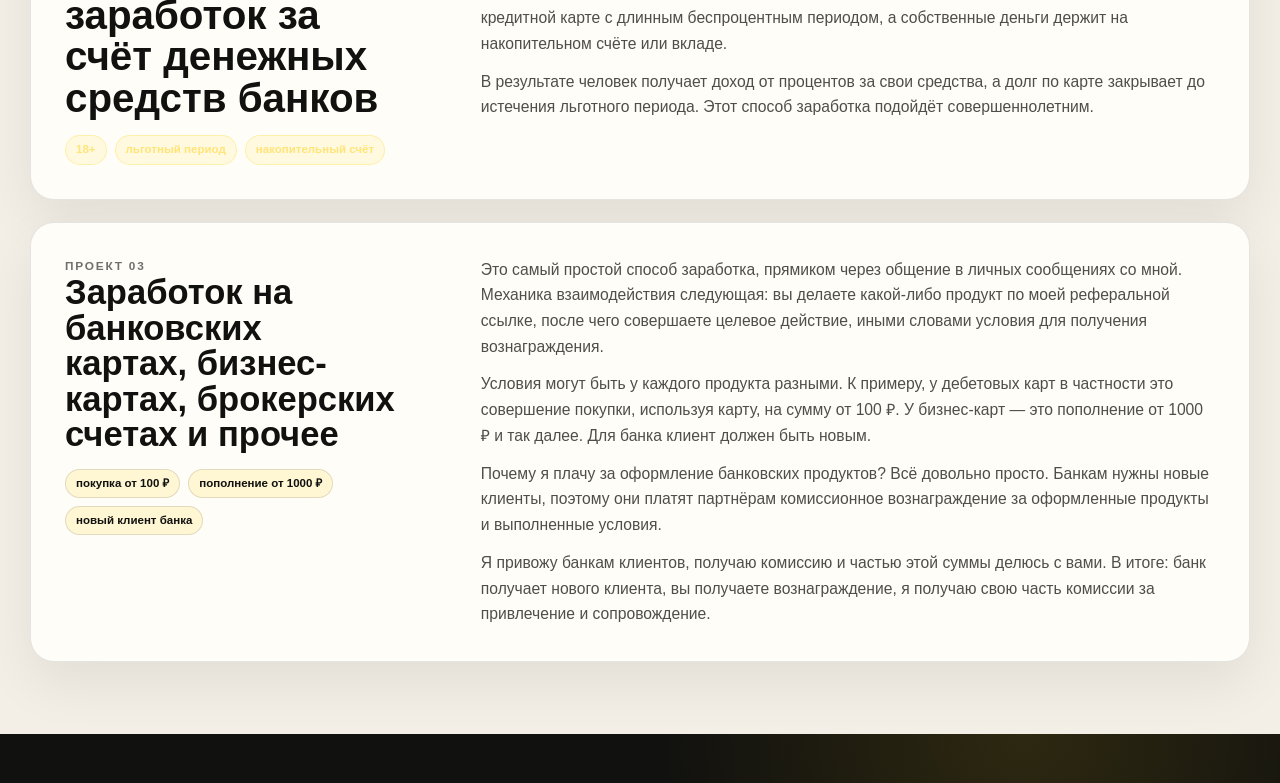
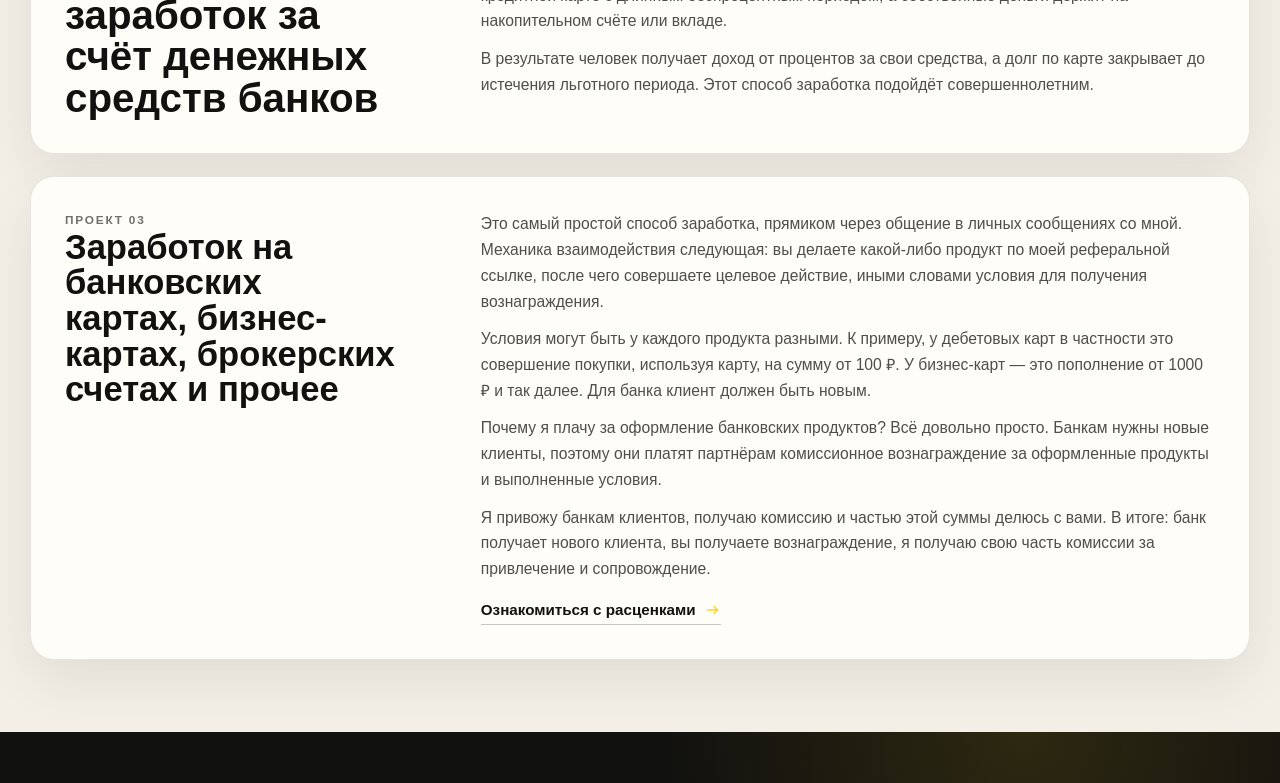
Before and after one commit to Dan1Xooo/moneyroad, a Next.js app: page / in a window 1280 px wide. Shown: the part 1400-2183 px from the top of the page. Built offline with nearby package versions, Linux system fonts and the light colour scheme; no server answers.

Commit message:
Refine homepage project cards

```diff
--- a/app/globals.css
+++ b/app/globals.css
@@ -4041,29 +4041,34 @@ h3 {
 }
 
 /* Balanced project cards across mobile and desktop */
-.project-story-highlights {
-  display: flex;
-  flex-wrap: wrap;
+.project-story-link {
+  display: inline-flex;
+  width: fit-content;
+  align-items: center;
   gap: 8px;
-  margin-top: 16px;
-}
-
-.project-story-highlights span {
-  border: 1px solid rgba(17, 17, 15, 0.12);
-  border-radius: 999px;
-  padding: 7px 10px;
-  background: rgba(255, 210, 28, 0.16);
+  margin-top: 6px;
+  border-bottom: 1px solid rgba(17, 17, 15, 0.24);
+  padding-bottom: 4px;
   color: var(--ink);
-  font-size: 0.72rem;
-  font-weight: 780;
-  line-height: 1.15;
-  white-space: nowrap;
-}
-
-.project-story-card-2 .project-story-highlights span {
-  border-color: rgba(255, 210, 28, 0.28);
-  background: rgba(255, 210, 28, 0.1);
-  color: #ffe477;
+  font-size: 0.95rem;
+  font-weight: 820;
+  line-height: 1.2;
+}
+
+.project-story-link:hover {
+  border-color: var(--yellow);
+  color: #6a5200;
+}
+
+.project-story-link svg {
+  width: 17px;
+  flex: 0 0 auto;
+  color: var(--yellow);
+}
+
+.project-story-card-2 .project-story-link {
+  border-color: rgba(255, 210, 28, 0.34);
+  color: var(--white);
 }
 
 @media (min-width: 820px) {
@@ -4164,18 +4169,6 @@ h3 {
   }
 }
 
-@media (max-width: 520px) {
-  .project-story-highlights {
-    gap: 7px;
-    margin-top: 14px;
-  }
-
-  .project-story-highlights span {
-    font-size: 0.68rem;
-    padding: 6px 8px;
-  }
-}
-
 /* Compact homepage rhythm */
 .projects-intro-section {
   padding: 42px 0 44px;
--- a/app/page.tsx
+++ b/app/page.tsx
@@ -5,7 +5,6 @@ const projectBlocks = [
   {
     eyebrow: "Проект 01",
     title: "Заработок на отзывах",
-    highlights: ["1000 ₽ за 1 отзыв", "1450 ₽ за 3 отзыва", "до 2000 ₽ сверху"],
     text: [
       "Заработок строится на отзывах крупным компаниям, а именно компаниям банков. Механика работы такая: пишем в поддержку банка с каким-либо вопросом, после чего общаемся с оператором, задаём ему уточняющие вопросы на протяжении 5–7 минут.",
       "Далее скриним диалог переписки и идём оставлять отзыв компании о том, что у них очень отзывчивая поддержка и компетентные сотрудники, прикрепляя подтверждения скринами. Готово. Ждём, пока нам перечислят деньги за написание 5-звёздочного отзыва.",
@@ -15,7 +14,6 @@ const projectBlocks = [
   {
     eyebrow: "Проект 02",
     title: "Пассивный заработок за счёт денежных средств банков",
-    highlights: ["18+", "льготный период", "накопительный счёт"],
     text: [
       "Кратко: это финансовая стратегия, при которой заёмщик оплачивает покупки деньгами банка по кредитной карте с длинным беспроцентным периодом, а собственные деньги держит на накопительном счёте или вкладе.",
       "В результате человек получает доход от процентов за свои средства, а долг по карте закрывает до истечения льготного периода. Этот способ заработка подойдёт совершеннолетним.",
@@ -24,13 +22,16 @@ const projectBlocks = [
   {
     eyebrow: "Проект 03",
     title: "Заработок на банковских картах, бизнес-картах, брокерских счетах и прочее",
-    highlights: ["покупка от 100 ₽", "пополнение от 1000 ₽", "новый клиент банка"],
     text: [
       "Это самый простой способ заработка, прямиком через общение в личных сообщениях со мной. Механика взаимодействия следующая: вы делаете какой-либо продукт по моей реферальной ссылке, после чего совершаете целевое действие, иными словами условия для получения вознаграждения.",
       "Условия могут быть у каждого продукта разными. К примеру, у дебетовых карт в частности это совершение покупки, используя карту, на сумму от 100 ₽. У бизнес-карт — это пополнение от 1000 ₽ и так далее. Для банка клиент должен быть новым.",
       "Почему я плачу за оформление банковских продуктов? Всё довольно просто. Банкам нужны новые клиенты, поэтому они платят партнёрам комиссионное вознаграждение за оформленные продукты и выполненные условия.",
       "Я привожу банкам клиентов, получаю комиссию и частью этой суммы делюсь с вами. В итоге: банк получает нового клиента, вы получаете вознаграждение, я получаю свою часть комиссии за привлечение и сопровождение.",
     ],
+    cta: {
+      label: "Ознакомиться с расценками",
+      href: "/offers",
+    },
   },
 ];
 
@@ -112,16 +113,17 @@ export default function Home() {
               <div className="project-story-heading">
                 <p className="eyebrow">{block.eyebrow}</p>
                 <h2>{block.title}</h2>
-                <div className="project-story-highlights">
-                  {block.highlights.map((highlight) => (
-                    <span key={highlight}>{highlight}</span>
-                  ))}
-                </div>
               </div>
               <div className="project-story-copy">
                 {block.text.map((paragraph) => (
                   <p key={paragraph}>{paragraph}</p>
                 ))}
+                {block.cta && (
+                  <Link href={block.cta.href} className="project-story-link">
+                    <span>{block.cta.label}</span>
+                    <ArrowRight />
+                  </Link>
+                )}
               </div>
             </article>
           ))}
```
